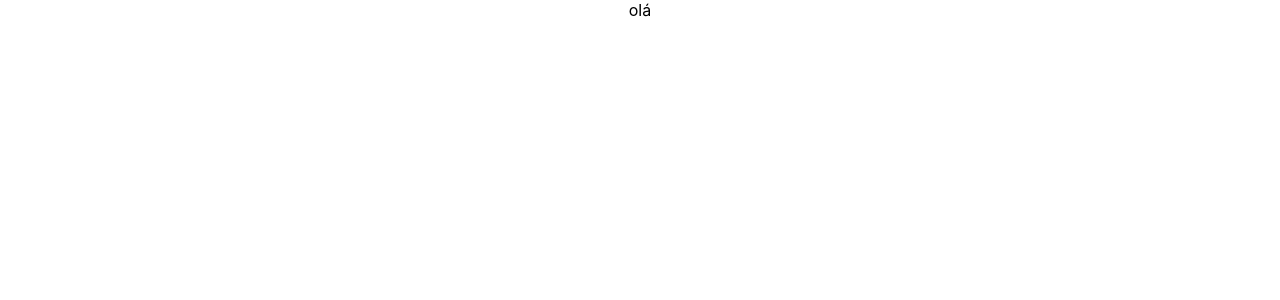
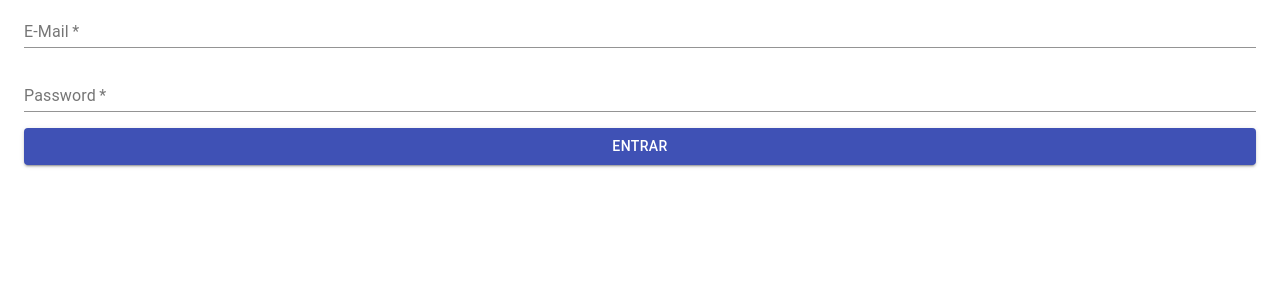
Before and after one commit to IKokiri/Frontend-Web-Scraping, a React (Create React App) app: page / in a window 1280 px wide. Shown: the top 300 px of the page. Built offline with nearby package versions, Linux system fonts and the light colour scheme.

Commit message:
feat: screen login base

```diff
--- a/package.json
+++ b/package.json
@@ -3,6 +3,7 @@
   "version": "0.1.0",
   "private": true,
   "dependencies": {
+    "@material-ui/core": "^4.12.3",
     "@testing-library/jest-dom": "^5.14.1",
     "@testing-library/react": "^11.2.7",
     "@testing-library/user-event": "^12.8.3",
--- a/src/App.tsx
+++ b/src/App.tsx
@@ -1,8 +1,9 @@
 import React from 'react';
 import './App.css';
+import Login from './modules/login/logins';
 
 function App(): JSX.Element {
-  return <div className="App">olá</div>;
+  return <Login />;
 }
 
 export default App;
--- a/src/modules/login/logins.tsx
+++ b/src/modules/login/logins.tsx
@@ -1,7 +1,46 @@
 import React from 'react';
+import TextField from '@material-ui/core/TextField';
+import { Button, Container } from '@material-ui/core';
+import Grid from '@material-ui/core/Grid';
 
 function Login(): JSX.Element {
-  return <div>olá</div>;
+  return (
+    <Container>
+      <form action="">
+        <Grid container spacing={2}>
+          <Grid item xs={12}>
+            <div>
+              <TextField
+                required
+                type="text"
+                id="email"
+                label="E-Mail"
+                fullWidth
+              />
+            </div>
+          </Grid>
+          <Grid item xs={12}>
+            <div>
+              <TextField
+                required
+                type="password"
+                id="password"
+                label="Password"
+                fullWidth
+              />
+            </div>
+          </Grid>
+          <Grid item xs={12}>
+            <div>
+              <Button variant="contained" color="primary" fullWidth>
+                Entrar
+              </Button>
+            </div>
+          </Grid>
+        </Grid>
+      </form>
+    </Container>
+  );
 }
 
 export default Login;
```
Also changed, not shown: 1 other file (tests, documents, lock files or other folders).
